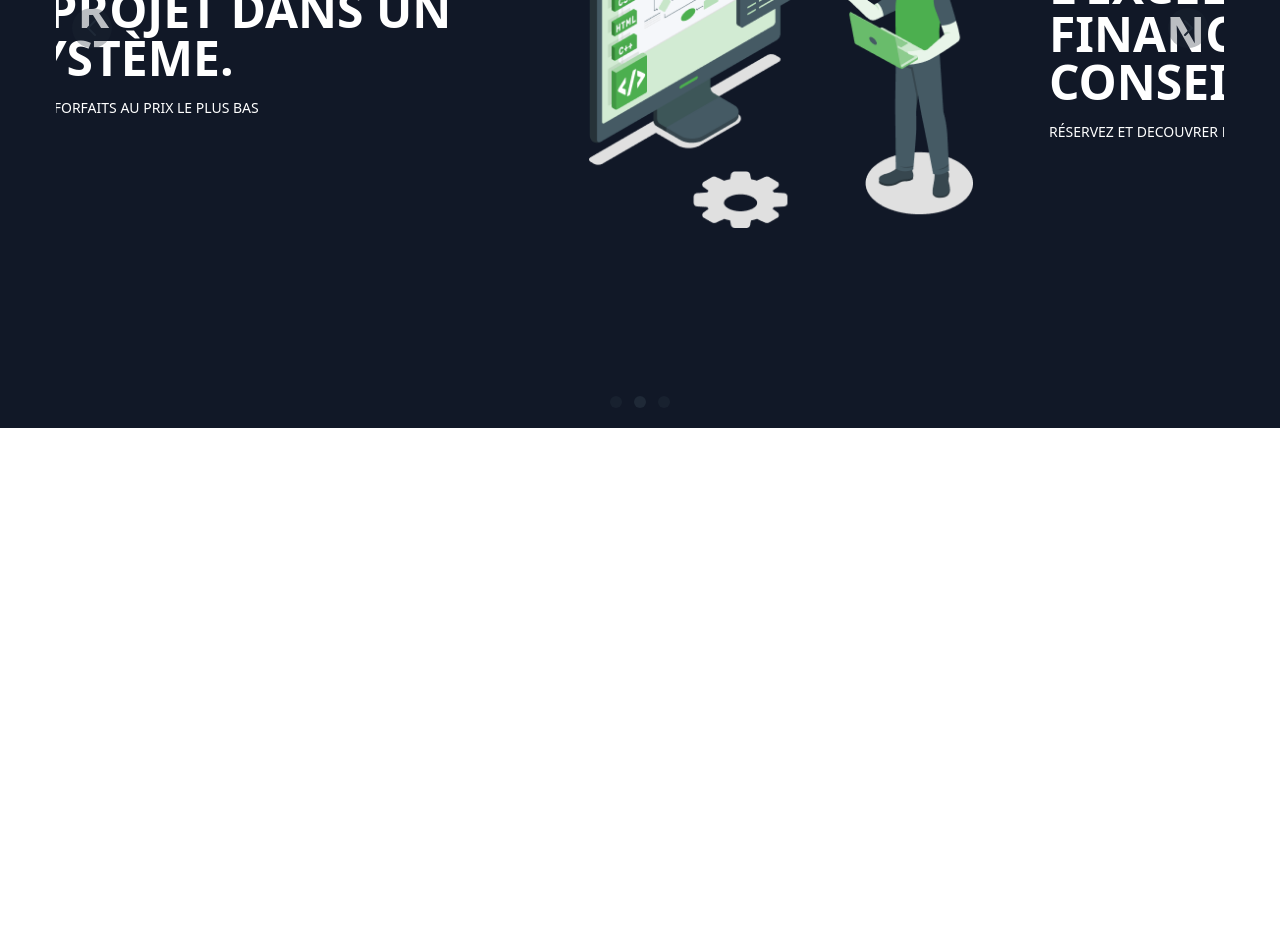
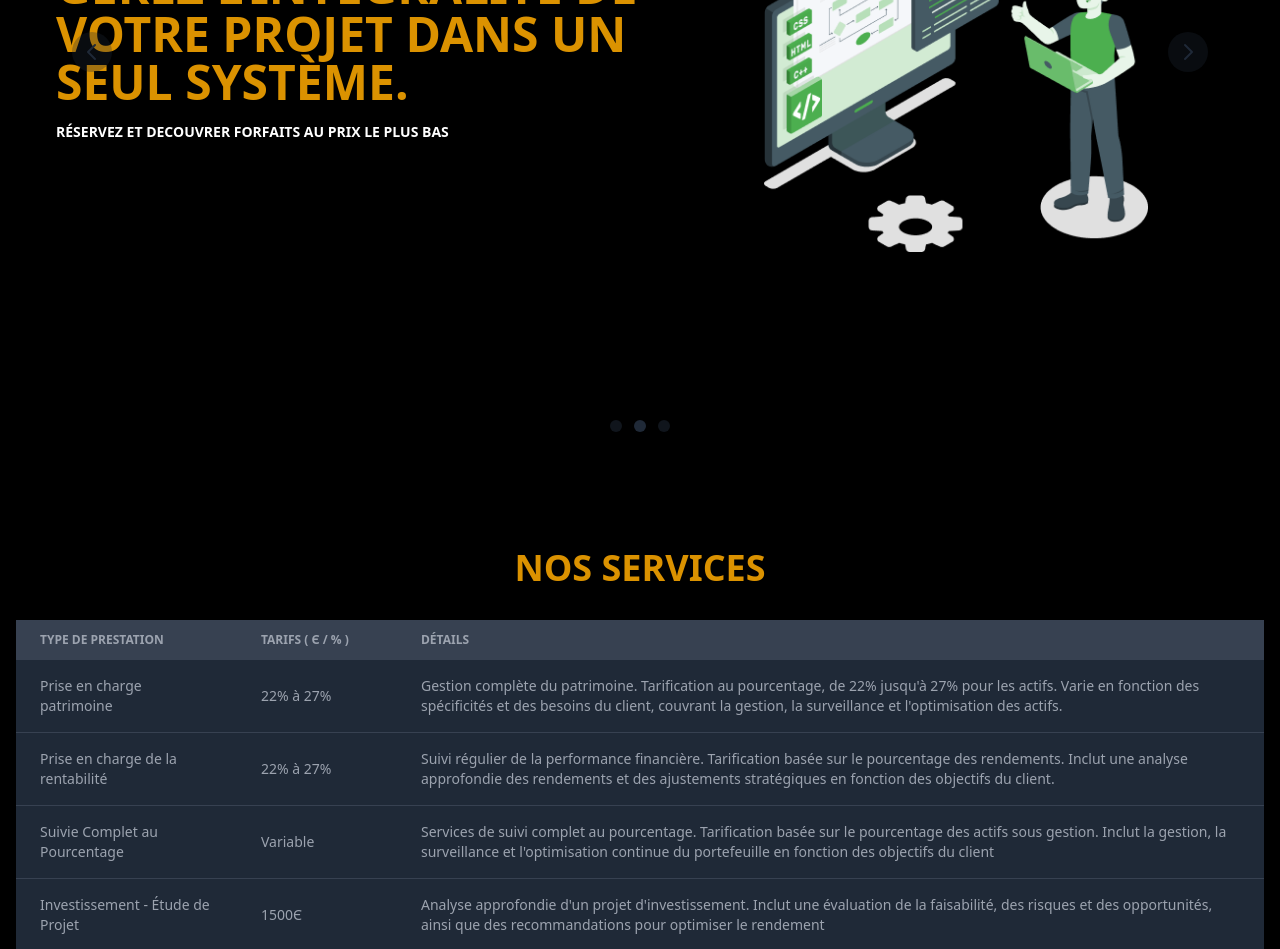
Before and after one commit to HoussAzm/conseilej-frontend, a React (Vite) app: page / in a window 1280 px wide. Shown: the part 436-1385 px from the top of the page. Before the commit the page ends 864 px from the top, so only its background shows below. Built offline with nearby package versions, Linux system fonts and the light colour scheme.

Commit message:
adding the services section

```diff
--- a/index.html
+++ b/index.html
@@ -9,7 +9,7 @@
     <title>conseilej</title>
   </head>
   <body>
-    <div id="root"></div>
+    <div id="root" class="bg-white dark:bg-black"></div>
     <script type="module" src="/src/main.tsx"></script>
   </body>
 </html>
--- a/src/App.tsx
+++ b/src/App.tsx
@@ -1,5 +1,6 @@
 import Navbar from "./components/NavBar/Navbar";
 import Home from "./components/Home/Home";
+import Services from "./components/Services/Services";
 
 const App = () => {
   return (
@@ -7,6 +8,7 @@ const App = () => {
       <Navbar />
       <main>
         <Home />
+        <Services />
       </main>
     </>
   );
--- a/src/components/Home/CarouselItem.tsx
+++ b/src/components/Home/CarouselItem.tsx
@@ -11,10 +11,12 @@ const CarouselItem: FC<CarouselItemProps> = ({ image, title, subTitle }) => {
     <div className="py-12 sm:py-24 lg:py-0 flex h-full flex-col w-full mx-auto lg:flex-row items-center justify-start lg:justify-between gap-12">
       {/* hero text */}
       <div className="w-full lg:w-1/2">
-        <h1 className="text-2xl lg:text-5xl mb-4 font-semibold text-white leading-snug">
+        <h1 className="text-2xl lg:text-5xl mb-4 font-bold text-gold-500 leading-snug">
           {title}
         </h1>
-        <p className="text-white text-xs lg:text-sm">{subTitle}</p>
+        <p className="text-white text-xs font-semibold lg:text-sm">
+          {subTitle}
+        </p>
       </div>
 
       <div className="flex-1 flex justify-center items-center">
--- a/src/components/Home/Home.tsx
+++ b/src/components/Home/Home.tsx
@@ -26,8 +26,8 @@ const carouselItems = [
 
 const Home = () => {
   return (
-    <div className="bg-gray-900" id="home">
-      <div className="lg:px-14 max-w-screen-4xl mx-auto min-h-max lg:h-[800px] flex justify-center items-center px-4">
+    <div className="" id="home">
+      <div className="lg:px-14 max-w-screen-2xl mx-auto min-h-max lg:h-[800px] flex justify-center items-center px-4">
         <Carousel className="w-full mx-auto">
           {carouselItems.map((item) => (
             <CarouselItem {...item} key={item.title} />
--- a/src/components/NavBar/Navbar.tsx
+++ b/src/components/NavBar/Navbar.tsx
@@ -1,7 +1,8 @@
 import NavbarItem from "./NavbarItem";
+import logo from "../../assets/cejlogo2.png";
 
 const navbarItems = [
-  { href: "home", text: "Home" },
+  { href: "home", text: "HOME" },
   { href: "service", text: "SERVICE" },
   { href: "description", text: "DESCRIPTION" },
   { href: "a_propos", text: "À PROPOS" },
@@ -11,18 +12,14 @@ const navbarItems = [
 
 const Navbar = () => {
   return (
-    <nav className="bg-white border-gray-200 dark:bg-gray-900 dark:border-gray-700">
-      <div className="max-w-screen-4xl flex flex-wrap items-center justify-between mx-auto p-4">
+    <nav className="bg-white border-gray-200 dark:bg-black dark:border-gray-700">
+      <div className="max-w-screen-2xl flex flex-wrap items-center justify-between mx-auto p-4">
         {/* logo */}
         <a href="/" className="flex items-center space-x-3 rtl:space-x-reverse">
-          {/* <img
-            src="https://flowbite.com/docs/images/logo.svg"
-            className="h-8"
-            alt="Flowbite Logo"
-          /> * */}
-          <span className="self-center text-2xl font-semibold whitespace-nowrap dark:text-white">
+          <img src={logo} className="h-14" alt="Flowbite Logo" /> *
+          {/* <span className="self-center text-2xl font-semibold whitespace-nowrap dark:text-white">
             conseilej
-          </span>
+          </span> */}
         </a>
         <button
           data-collapse-toggle="navbar-dropdown"
@@ -49,7 +46,7 @@ const Navbar = () => {
           </svg>
         </button>
         <div className="hidden w-full md:block md:w-auto" id="navbar-dropdown">
-          <ul className="flex flex-col font-medium p-4 md:p-0 mt-4 border border-gray-100 rounded-lg bg-gray-50 md:space-x-8 rtl:space-x-reverse md:flex-row md:mt-0 md:border-0 md:bg-white dark:bg-gray-800 md:dark:bg-gray-900 dark:border-gray-700">
+          <ul className="flex flex-col font-medium p-4 md:p-0 mt-4 border border-gray-100 rounded-lg bg-gray-50 md:space-x-8 rtl:space-x-reverse md:flex-row md:mt-0 md:border-0 md:bg-white dark:bg-gray-800 md:dark:bg-black dark:border-gray-700">
             {navbarItems.map((item) => (
               <NavbarItem key={item.text} {...item} />
             ))}
--- /dev/null
+++ b/src/components/Services/Services.tsx
@@ -0,0 +1,18 @@
+import Container from "../UI/Container";
+import SectionTitle from "../UI/SectionTitle";
+import ServicesTable from "./ServicesTable";
+import ServicesType from "./ServicesType";
+
+const Services = () => {
+  return (
+    <Container>
+      <div id="service" className="py-24 ">
+        <SectionTitle title="NOS SERVICES" />
+        <ServicesTable />
+        <ServicesType />
+      </div>
+    </Container>
+  );
+};
+
+export default Services;
--- /dev/null
+++ b/src/components/Services/ServicesTable.tsx
@@ -0,0 +1,120 @@
+const tableData = [
+  {
+    col1: "Prise en charge patrimoine",
+    col2: "22% à 27%",
+    col3: "Gestion complète du patrimoine. Tarification au pourcentage, de 22% jusqu'à 27% pour les actifs. Varie en fonction des spécificités et des besoins du client, couvrant la gestion, la surveillance et l'optimisation des actifs.",
+  },
+  {
+    col1: "Prise en charge de la rentabilité",
+    col2: "22% à 27%",
+    col3: "Suivi régulier de la performance financière. Tarification basée sur le pourcentage des rendements. Inclut une analyse approfondie des rendements et des ajustements stratégiques en fonction des objectifs du client.",
+  },
+  {
+    col1: "Suivie Complet au Pourcentage",
+    col2: "Variable",
+    col3: "Services de suivi complet au pourcentage. Tarification basée sur le pourcentage des actifs sous gestion. Inclut la gestion, la surveillance et l'optimisation continue du portefeuille en fonction des objectifs du client",
+  },
+  {
+    col1: "Investissement - Étude de Projet",
+    col2: "1500Є",
+    col3: "Analyse approfondie d'un projet d'investissement. Inclut une évaluation de la faisabilité, des risques et des opportunités, ainsi que des recommandations pour optimiser le rendement ",
+  },
+  {
+    col1: "Investissement - Business Plan",
+    col2: "500Є",
+    col3: "Élaboration d'un business plan détaillé pour le projet d'investissement. Inclut une analyse financière, une stratégie de mise en œuvre et une évaluation des retours sur investissement prévus.",
+  },
+  {
+    col1: "Investissement - Étude de Marche",
+    col2: "500Є",
+    col3: "Analyse approfondie du marché pour évaluer la viabilité du projet d'investissement.Inclut une étude concurrentielle, une analyse des tendances du marché et recommandations pour maximiser la rentabilité.",
+  },
+  {
+    col1: "Investissement - Étude Financiere",
+    col2: "500Є",
+    col3: "Étude financière pour évaluer les aspects budgétaires et les projections financières du projet. Inclut des analyses de rentabilité , de coûtes et des scénarios financiers pour une prise de décision éclairée",
+  },
+  { col1: "PROJET", col2: "Variable", col3: "----" },
+  {
+    col1: "0 - 200KЄ",
+    col2: "10%",
+    col3: "Tarification au pourcentage , de 6% pour les projets de 0 à 200KЄ",
+  },
+  {
+    col1: "200 KЄ - 600KЄ",
+    col2: "10%",
+    col3: "Tarification au pourcentage , de 6% pour les projets de 800KЄ à 1MЄ",
+  },
+  {
+    col1: "800KЄ - 1MЄ",
+    col2: "6%",
+    col3: "Tarification au pourcentage , de 6% pour les projets de 800KЄ à 1MЄ",
+  },
+  {
+    col1: "1 MЄ et plus",
+    col2: "4%",
+    col3: "Tarification au pourcentage , de 4% pour les projets de 1MЄ et plus",
+  },
+  { col1: "PARTIE IMMOBILIERE", col2: "Variable", col3: "" },
+  {
+    col1: "0 - 300KЄ",
+    col2: "10KЄ",
+    col3: "Tarification fixe de 10KЄ pour les projets immobiliers de 0 à 300MЄ",
+  },
+  {
+    col1: "300KЄ - 500KЄ",
+    col2: "15KЄ",
+    col3: "Tarification fixe de 15KЄ pour les projets immobiliers de 300KЄ à 500MЄ",
+  },
+  {
+    col1: "500KЄ - 750KЄ",
+    col2: "20KЄ",
+    col3: "Tarification fixe de 20KЄ pour les projets immobiliers de 500KЄ à 750MЄ",
+  },
+  {
+    col1: "750KЄ - 1MЄ",
+    col2: "25kЄ",
+    col3: "Tarification fixe de 25KЄ pour les projets immobiliers de 750KЄ à 1MЄ",
+  },
+  {
+    col1: "1MЄ et plus",
+    col2: "30KЄ + 3%",
+    col3: "Tarification fixe de 30KЄ plus 3% du montant excedant 1MЄ pour les projets immobilieres de 1MЄ et plus",
+  },
+];
+
+const ServicesTable = () => {
+  return (
+    <div className="relative w-full px-4 overflow-x-auto shadow-md sm:rounded-lg ">
+      <table className="w-full text-sm text-left rtl:text-right text-gray-500 dark:text-gray-400">
+        <thead className="text-xs text-gray-700 uppercase bg-gray-50 dark:bg-gray-700 dark:text-gray-400">
+          <tr>
+            <th scope="col" className="px-6 py-3">
+              Type de prestation
+            </th>
+            <th scope="col" className="px-6 py-3 w-40">
+              Tarifs ( Є / % )
+            </th>
+            <th scope="col" className="px-6 py-3">
+              Détails
+            </th>
+          </tr>
+        </thead>
+        <tbody>
+          {tableData.map((item, index) => (
+            <tr
+              key={index}
+              className="bg-white border-b dark:bg-gray-800 dark:border-gray-700"
+            >
+              <td className="px-6 py-4 min-w-44">{item.col1}</td>
+              <td className="px-6 py-4 min-w-36">{item.col2}</td>
+              <td className="px-6 py-4 min-w-80">{item.col3 || "---"}</td>
+            </tr>
+          ))}
+        </tbody>
+      </table>
+    </div>
+  );
+};
+
+export default ServicesTable;
--- /dev/null
+++ b/src/components/Services/ServicesType.tsx
@@ -0,0 +1,69 @@
+const ServicesType = () => {
+  return (
+    <>
+      <p className="text-center mt-12  text-white font-semibold">
+        Nous travaillons avec plus de 500+ clients
+      </p>
+      <div className="mb-12 mt-8 flex flex-wrap justify-center lg:justify-between items-start gap-8">
+        <div className="flex flex-col items-center text-center transition duration-500 transform hover:scale-110">
+          <img
+            className="h-20 aspect-square"
+            src="src/assets/book.png"
+            alt="conseil"
+          />
+          <p className="mt-2 text-white font-bold">Maitrise d'ouvrage</p>
+        </div>
+        <div className="flex flex-col items-center text-center  lg:mt-0 transition duration-500 transform hover:scale-110">
+          <img
+            className="h-20 aspect-square"
+            src="src/assets/invest2.png"
+            alt=""
+          />
+          <p className="mt-2 text-white font-bold">Investissement</p>
+        </div>
+        <div className="flex flex-col items-center text-center mt-6 lg:mt-0 transition duration-500 transform hover:scale-110">
+          <img
+            className="h-20 aspect-square"
+            src="src/assets/patrimo.png"
+            alt=""
+          />
+          <p className="mt-2 text-white font-bold">Gestion Patrimonial</p>
+        </div>
+        <div className="flex flex-col items-center text-center mt-6 lg:mt-0 transition duration-500 transform hover:scale-110">
+          <img
+            className="h-20 aspect-square"
+            src="src/assets/trans2.png"
+            alt=""
+          />
+          <p className="mt-2 text-white font-bold">Transaction immobilière</p>
+        </div>
+        <div className="flex flex-col items-center text-center mt-6 lg:mt-0 transition duration-500 transform hover:scale-110">
+          <img
+            className="h-20 aspect-square "
+            src="src/assets/amena.png"
+            alt=""
+          />
+          <p className="mt-2 text-white font-bold">Aménagement</p>
+        </div>
+        <div className="flex flex-col items-center text-center mt-6 lg:mt-0 transition duration-500 transform hover:scale-110">
+          <img
+            className="h-20 aspect-square "
+            src="src/assets/amena.png"
+            alt=""
+          />
+          <p className="mt-2 text-white font-bold">Gestion Locatif</p>
+        </div>
+        <div className="flex flex-col items-center text-center mt-6 lg:mt-0 transition duration-500 transform hover:scale-110">
+          <img
+            className="h-20 aspect-square "
+            src="src/assets/amena.png"
+            alt=""
+          />
+          <p className="mt-2 text-white font-bold">Papier Adminisratifs</p>
+        </div>
+      </div>
+    </>
+  );
+};
+
+export default ServicesType;
--- /dev/null
+++ b/src/components/UI/Container.tsx
@@ -0,0 +1,11 @@
+import { FC, ReactNode } from "react";
+
+interface ContainerProps {
+  children: ReactNode;
+}
+
+const Container: FC<ContainerProps> = ({ children }) => {
+  return <div className="max-w-screen-2xl mx-4 lg:mx-auto">{children}</div>;
+};
+
+export default Container;
--- /dev/null
+++ b/src/components/UI/SectionTitle.tsx
@@ -0,0 +1,15 @@
+import { FC } from "react";
+
+interface SectionTitleProps {
+  title: string;
+}
+
+const SectionTitle: FC<SectionTitleProps> = ({ title }) => {
+  return (
+    <h2 className="text-center text-2xl md:text-4xl font-bold text-gold-500 mb-8">
+      {title}
+    </h2>
+  );
+};
+
+export default SectionTitle;
```
